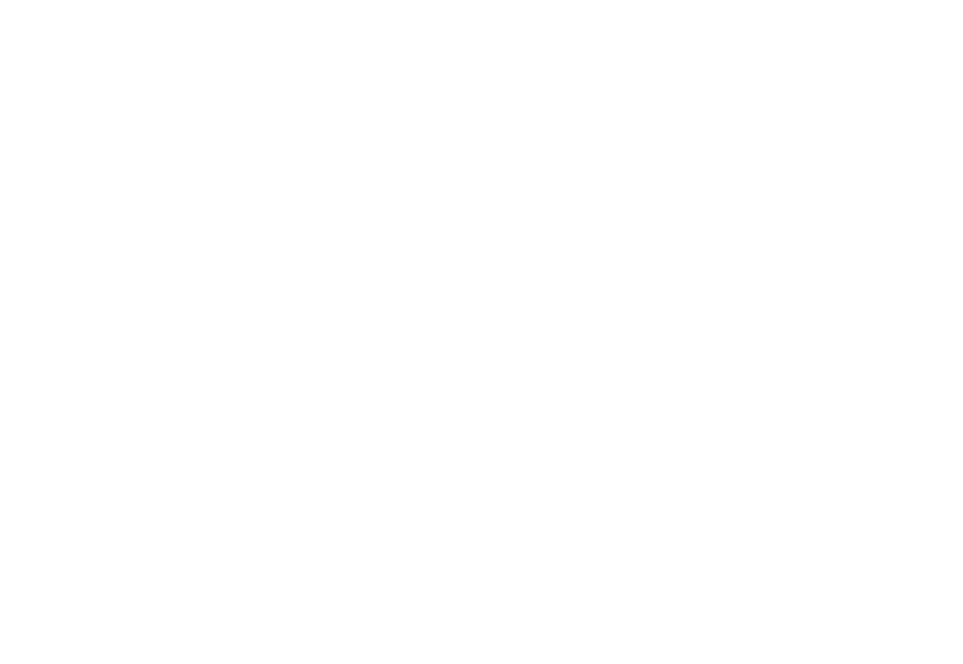
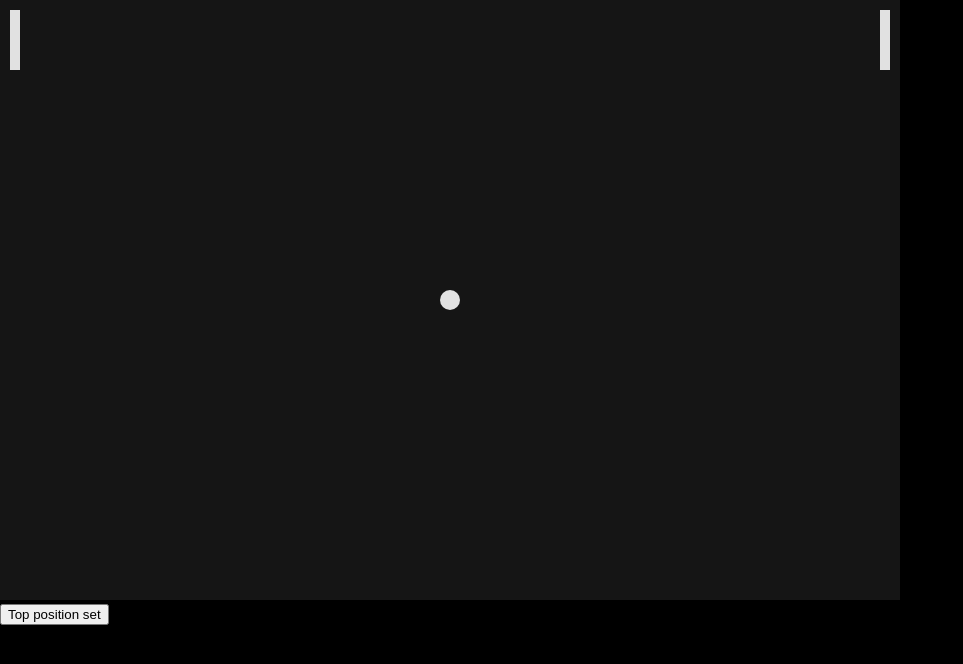
Before and after one commit to codeWorth/m119_m4, a website: page central/index.html in a window 1280 px wide. Shown: the whole page, without its empty margins (0-963 px from the left). Drawn offline with Linux system fonts and the light colour scheme.

Commit message:
not working, imu sucks

```diff
--- a/central/index.html
+++ b/central/index.html
@@ -4,10 +4,19 @@
 		<meta charset="utf-8">
 		<title>IMU Pong</title>
 		<style>
-			body { margin: 0; }
+			body {
+                margin: 0;
+                background-color: black;
+            }
+
+            canvas {
+                background-color: rgb(21, 21, 21);
+            }
 		</style>
 	</head>
 	<body>
+        <canvas id="canvas" width="900" height="600"></canvas><br/>
+        <button id="calibrate">Top position set</button>
 		<script>
             const webSocket = new WebSocket("ws://localhost:3001");
             let data = undefined;
@@ -19,9 +28,148 @@
                 data = JSON.parse(message.data);
             }
 
-            // if (data !== undefined) {
-            //     const height = data.height;
-            // }
+            const clamp = (num, min, max) => Math.min(Math.max(num, min), max);
+            const canvas = document.getElementById("canvas");
+            const ctx = canvas.getContext("2d");
+
+            const calibrateButton = document.getElementById("calibrate");
+
+            const paddleWidth = 10;
+            const paddleHeight = 60;
+            const padding = 10;
+            let p1Height = 0;
+            let p2Height = 0;
+
+            const ballRadius = 10;
+            let ballX = canvas.width/2;
+            let ballY = canvas.height/2;
+            let ballVx = 0;
+            let ballVy = 0;
+
+            let lastTime = undefined;
+
+            let topIMU_z = undefined;
+            let scaleIMU_z = undefined;
+
+            function drawHeight(height) {
+                const maxHeight = canvas.height - padding*2 - paddleHeight;
+                return clamp(height, padding, maxHeight);
+            }
+
+            function p1Bounds() {
+                return {
+                    minY: p1Height,
+                    maxY: p1Height + paddleHeight
+                }
+            }
+
+            function p2Bounds() {
+                return {
+                    minY: p2Height,
+                    maxY: p2Height + paddleHeight
+                }
+            }
+
+            function ballBounds() {
+                return {
+                    minX: padding + paddleWidth + ballRadius,
+                    maxX: canvas.width - padding - paddleWidth - ballRadius
+                };
+            }
+
+            function moveBall(dt) {
+                ballX += ballVx * dt;
+                ballY += ballVy * dt;
+            }
+
+            function bounceBall() {
+                if (ballY < ballRadius || ballY > canvas.height - ballRadius) {
+                    ballVy *= -1;
+                    ballY = clamp(ballY, ballRadius, canvas.height - ballRadius);
+                }
+
+                const {minX, maxX} = ballBounds();
+                if (ballX < minX) {
+                    ballVx *= -1;
+                    ballX = minX;
+                } else if (ballX > maxX) {
+                    ballVx *= -1;
+                    ballX = maxX;
+                }
+            }
+
+            function checkLoss() {
+                const {minX, maxX} = ballBounds();
+
+                if (ballX < minX) {
+                    const {minY, maxY} = p1Bounds();
+                    if (ballY < minY || ballY > maxY) {
+                        clearInterval(interval);
+                        alert("Player 2 wins!");
+                        return;
+                    }
+                }
+
+                if (ballX > maxX) {
+                    const {minY, maxY} = p2Bounds();
+                    if (ballY < minY || ballY > maxY) {
+                        clearInterval(interval);
+                        alert("Player 1 wins!");
+                        return;
+                    }
+                }
+            }
+
+            function draw() {
+                let dt = 0;
+                if (lastTime !== undefined) {
+                    dt = (Date.now() - lastTime) / 1000.0;
+                }
+                lastTime = Date.now();
+
+                if (topIMU_z !== undefined && scaleIMU_z !== undefined && data !== undefined) {
+                    const height = data.height;
+                    p2Height = (height - topIMU_z) * scaleIMU_z;
+                }
+
+                moveBall(dt);
+                checkLoss();
+                bounceBall();
+
+                ctx.clearRect(0, 0, canvas.width, canvas.height);
+                ctx.fillStyle = "rgb(225, 225, 225)";
+
+                ctx.fillRect(
+                    padding, drawHeight(p1Height),
+                    paddleWidth, paddleHeight
+                );
+                ctx.fillRect(
+                    canvas.width - padding - paddleWidth, drawHeight(p2Height),
+                    paddleWidth, paddleHeight
+                );
+
+                ctx.beginPath();
+                ctx.arc(ballX, ballY, ballRadius, 0, Math.PI*2, true);
+                ctx.closePath();
+                ctx.fill();
+            }
+
+            calibrateButton.onclick = () => {
+                if (data === undefined) return;
+                const height = data.height;
+
+                if (topIMU_z === undefined) {
+                    topIMU_z = height;
+                    calibrateButton.innerHTML = "Bottom position set";
+                    alert("Move your imu to the bottom position, and press the \"Bottom position set\" button");
+                } else if (scaleIMU_z === undefined) {
+                    scaleIMU_z = (canvas.height - padding - paddleHeight) / (height - topIMU_z);
+                    calibrateButton.hidden = true;
+                }
+            };
+
+            const interval = setInterval(draw, 20);
+            alert("Move your imu to the top position, and press the \"Top position set\" button");
 		</script>
 	</body>
 </html>
--- a/central/server.js
+++ b/central/server.js
@@ -34,6 +34,7 @@ noble.on('discover', async (peripheral) => {
 
   height_char.on('read', (data) => {
     height = data.readFloatLE();
+    console.log(height);
   });
 });
 
```
Also changed, not shown: 2 other files.
